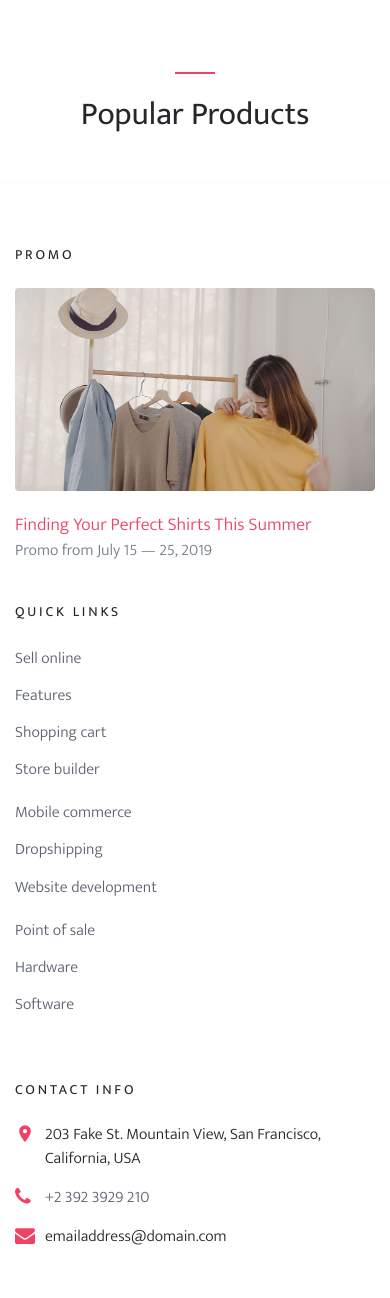
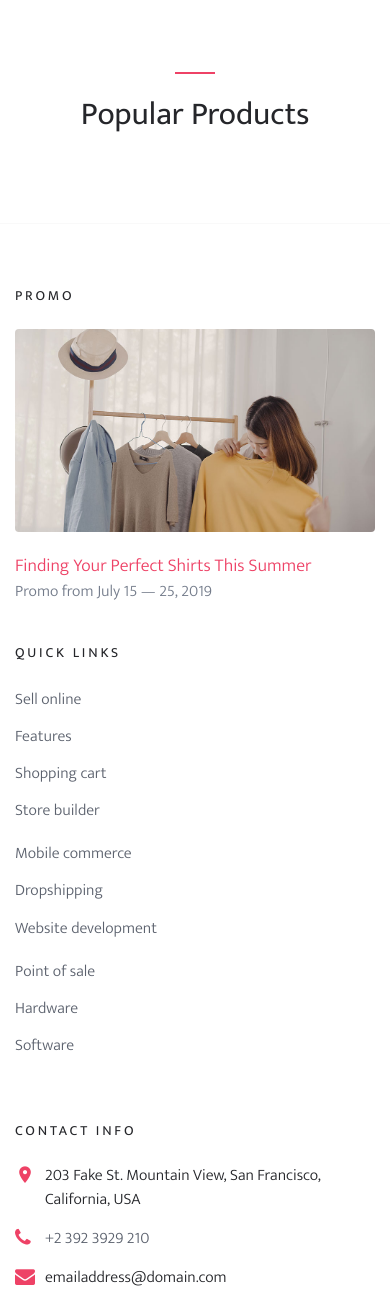
Before and after one commit to corymunvo/target, a Django app: template fashion/templates/fashion/shop-single.html in a window 390 px wide. Shown: the part 864-2162 px from the top of the page. Run offline with Django 3.2, Linux system fonts and the light colour scheme; the template is opened without the code that fills it, so the values that code supplies are empty; some libraries are stand-ins or nearby versions; some web fonts are replaced; grey boxes are pictures that could not be loaded.

Commit message:
cant get products to show

```diff
--- a/fashion/templates/fashion/shop-single.html
+++ b/fashion/templates/fashion/shop-single.html
@@ -53,14 +53,15 @@
               </div>
 
               <input name="{{ form.quantity.html_name }}" type="text" class="form-control text-center" value="1"
-                placeholder="" aria-label="Example text with button addon" aria-describedby="button-addon1" min="1" max="100">
+                placeholder="" aria-label="Example text with button addon" aria-describedby="button-addon1" min="1"
+                max="100">
               <div class="input-group-append">
                 <button id="js-btn-plus" class="btn btn-outline-primary js-btn-plus" type="button">&plus;</button>
               </div>
             </div>
 
           </div>
-          <input type="hidden" name="{{ form.product.html_name }}"" value="{{product.id}}">
+          <input type="hidden" name="{{ form.product.html_name }}"" value=" {{product.id}}">
 
           <p><button type="submit" class="buy-now btn btn-sm height-auto px-4 py-3 btn-primary">Add To Cart</button></p>
         </form>
@@ -77,7 +78,12 @@
         <h2>Popular Products</h2>
       </div>
     </div>
-    <div class="popular-products"></div>
+      <div class="row">
+        <div class="col-md-12 block-3">
+          <div class="nonloop-block-3 owl-carousel">
+            <div class="popular-products-items" id="popular-products-items"></div>
+          </div>
+        </div>
     </div>
   </div>
 
```
Lines whose indentation alone changed are shown as unchanged.
